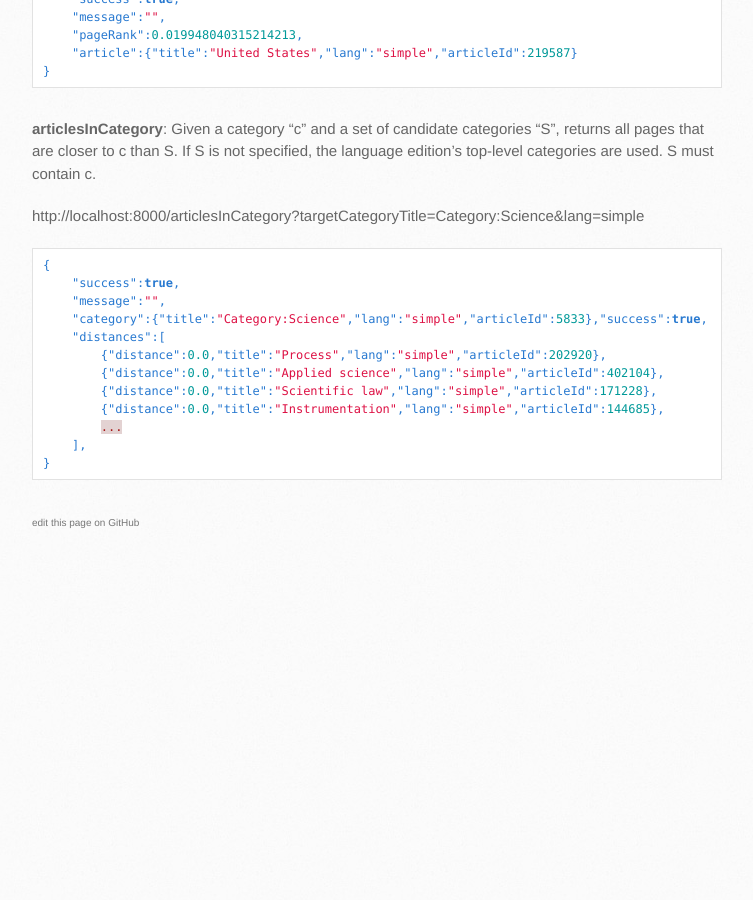
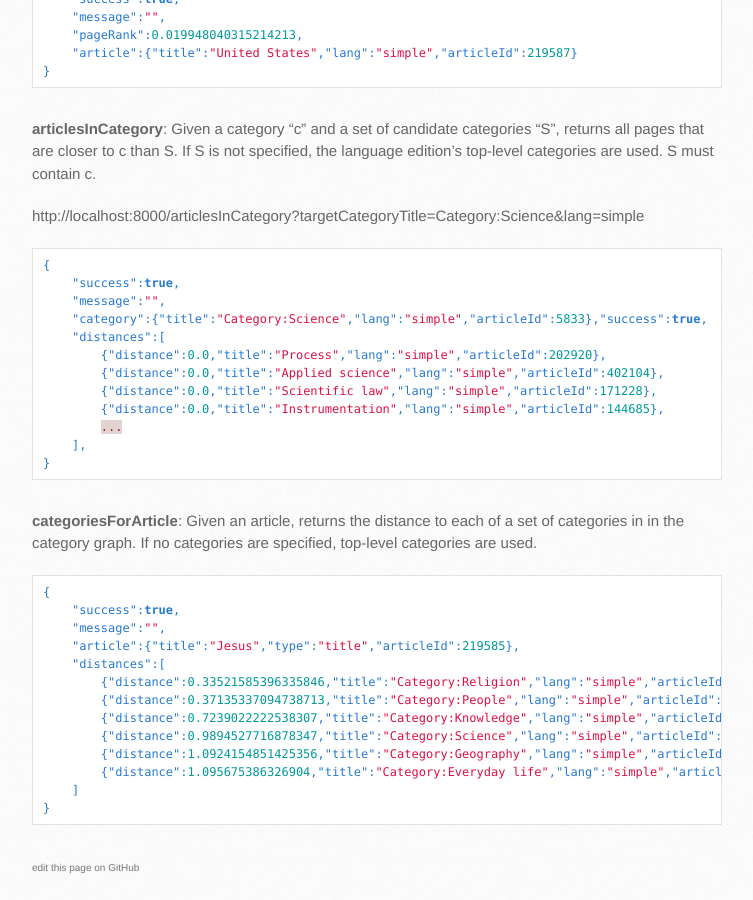
Before and after one commit to shilad/wikibrain, a Jekyll site: the page built from tutorial/web-api.md, in a window 1280 px wide and 900 px high, scrolled down 2431 px. Shown: the whole window, without its empty margins (138-891 px from the left). Built offline with Jekyll 4.4.1, drawn with Linux system fonts in a browser that asks for light colours; nearby versions of some CDN libraries; Markdown is read by kramdown in place of the engine named in the settings; before the commit the page ends 2986 px from its top, so only the background shows below that.

Commit message:
Update web-api.md

````diff
--- a/tutorial/web-api.md
+++ b/tutorial/web-api.md
@@ -124,3 +124,21 @@ http://localhost:8000/articlesInCategory?targetCategoryTitle=Category:Science&la
     ],
 }
 ```
+
+**categoriesForArticle**: Given an article, returns the distance to each of a set of categories in in the category graph. If no categories are specified, top-level categories are used.
+
+```json
+{
+    "success":true,
+    "message":"",
+    "article":{"title":"Jesus","type":"title","articleId":219585},
+    "distances":[
+        {"distance":0.33521585396335846,"title":"Category:Religion","lang":"simple","articleId":6106},
+        {"distance":0.37135337094738713,"title":"Category:People","lang":"simple","articleId":5904},
+        {"distance":0.7239022222538307,"title":"Category:Knowledge","lang":"simple","articleId":65947},
+        {"distance":0.9894527716878347,"title":"Category:Science","lang":"simple","articleId":5833},
+        {"distance":1.0924154851425356,"title":"Category:Geography","lang":"simple","articleId":5834},
+        {"distance":1.095675386326904,"title":"Category:Everyday life","lang":"simple","articleId":5865}
+    ]
+}
+```
````
